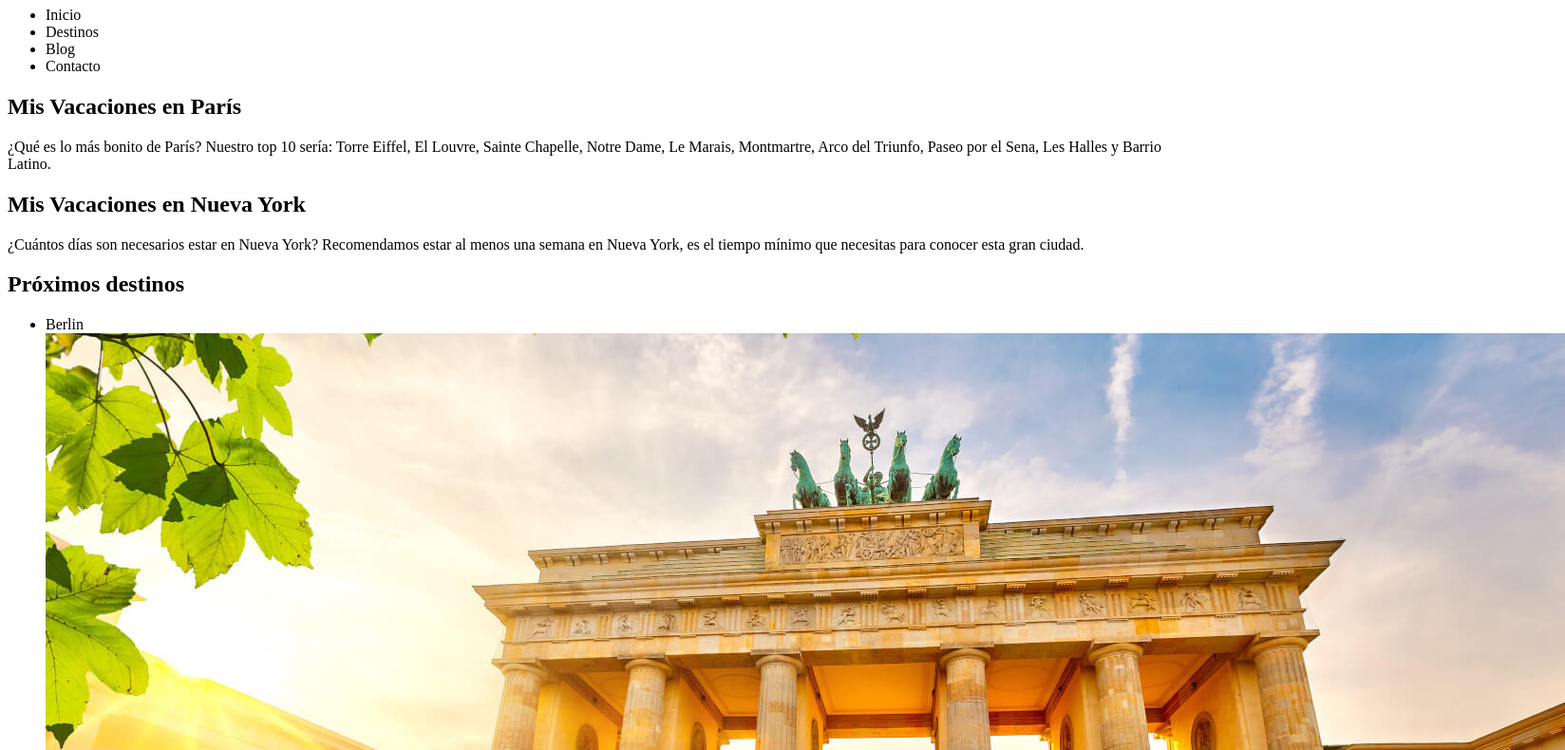
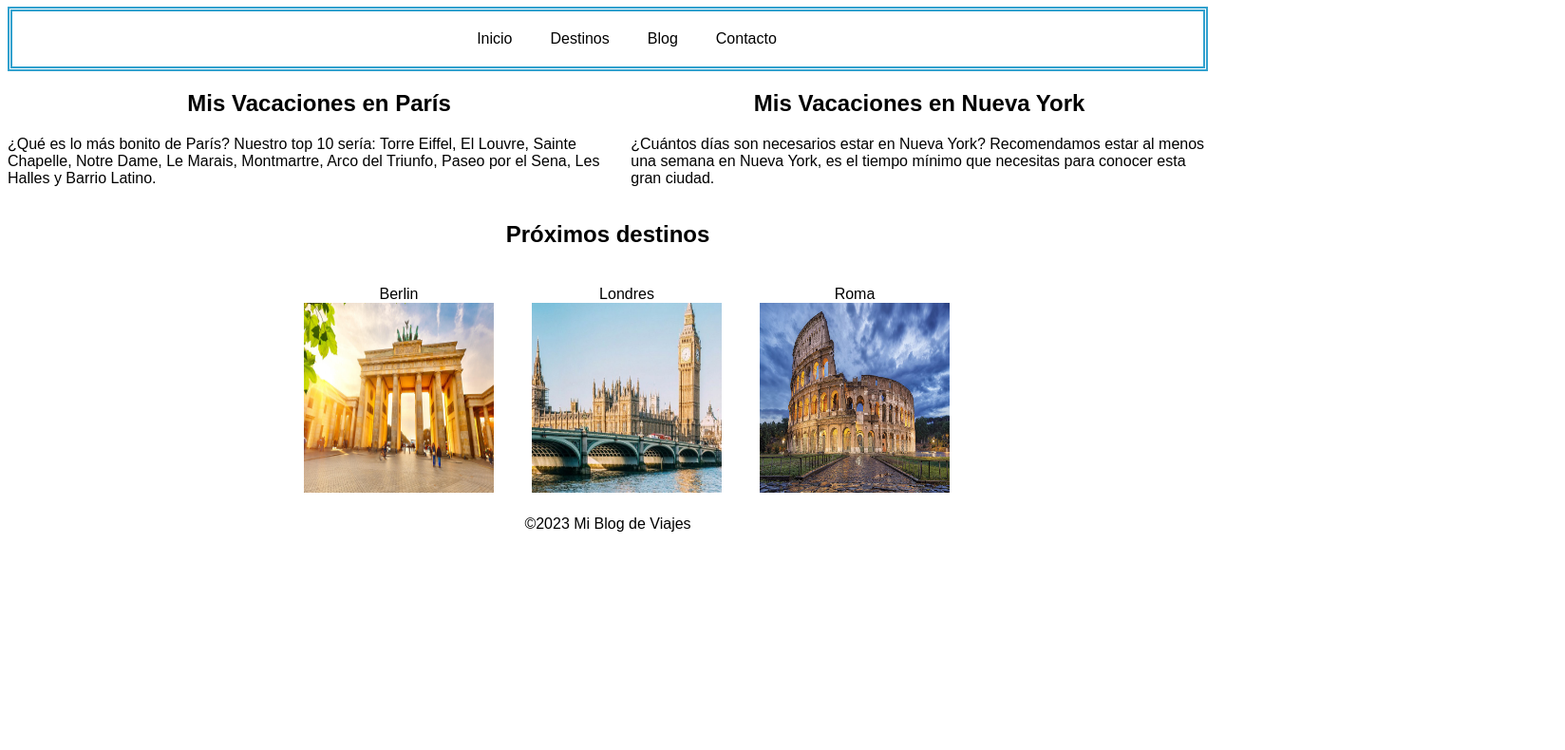
Before and after one commit to fjgrande/202309-w2-ch2-francisco-grande, a plain HTML site: page index.html in a window 1280 px wide. Shown: the part 73-863 px from the top of the page at 95% size, 1648 px wide, since content can reach past the window. After the commit the page ends 800 px from the top, so only its background shows below. Drawn offline with Linux system fonts and the light colour scheme.

Commit message:
css structure added

```diff
--- a/index.html
+++ b/index.html
@@ -12,7 +12,9 @@
 </head>
 
 <body>
+  <header>
     <h1>Bienvenido a mi blog de Vacaciones</h1>
+  </header>
   <nav>
     <ul>
       <li>Inicio</li>
@@ -24,22 +26,25 @@
   <main>
     <article>
       <h1>Mis Vacaciones en París</h1>
-      <p>¿Qué es lo más bonito de París? Nuestro top 10 sería: Torre Eiffel, El Louvre, Sainte Chapelle, Notre Dame, Le
+      <p>¿Qué es lo más bonito de París? Nuestro top 10 sería: Torre Eiffel, El Louvre, Sainte Chapelle, Notre Dame,
+        Le
         Marais, Montmartre, Arco del Triunfo, Paseo por el Sena, Les Halles y Barrio Latino.</p>
+    </article>
+    <article>
       <h1>Mis Vacaciones en Nueva York</h1>
       <p>¿Cuántos días son necesarios estar en Nueva York? Recomendamos estar al menos una semana en Nueva York, es el
         tiempo mínimo que necesitas para conocer esta gran ciudad.</p>
     </article>
+  </main>
+
   <section>
     <h2>Próximos destinos</h2>
     <ul>
       <li>Berlin<img class="berlin-picture" src="images/berlin.jpg" /></li>
-        <li>Londres<img class="londres-picture" src="images/london.jpg" </li>
-        <li>Roma<img class="roma-picture" src="images/roma.jpg" </li>
-
+      <li>Londres<img class="londres-picture" src="images/london.jpg" /> </li>
+      <li>Roma<img class="roma-picture" src="images/roma.jpg" /> </li>
     </ul>
   </section>
-  </main>
 
   <footer> ©2023 Mi Blog de Viajes</footer>
 </body>
--- a/styles/style.css
+++ b/styles/style.css
@@ -0,0 +1,52 @@
+*,
+::before,
+::after {
+  box-sizing: border-box;
+}
+body,
+h1,
+h2,
+h3,
+h4,
+h5,
+h6,
+p {
+  font-family: Arial, Helvetica, sans-serif;
+}
+
+h1 {
+  text-align: center;
+}
+
+nav {
+  border: thick double #32a1ce;
+}
+
+h2 {
+  text-align: center;
+}
+main {
+  display: flex;
+  flex-direction: row;
+}
+img {
+  max-width: 200px;
+  max-height: 200px;
+  width: 200px;
+  height: 200px;
+}
+ul {
+  display: flex;
+  flex-direction: row;
+  text-align: center;
+  list-style: none;
+  margin: auto;
+  width: min-content;
+}
+li {
+  margin: 20px 20px;
+}
+
+footer {
+  text-align: center;
+}
```
Lines whose indentation alone changed are shown as unchanged.
